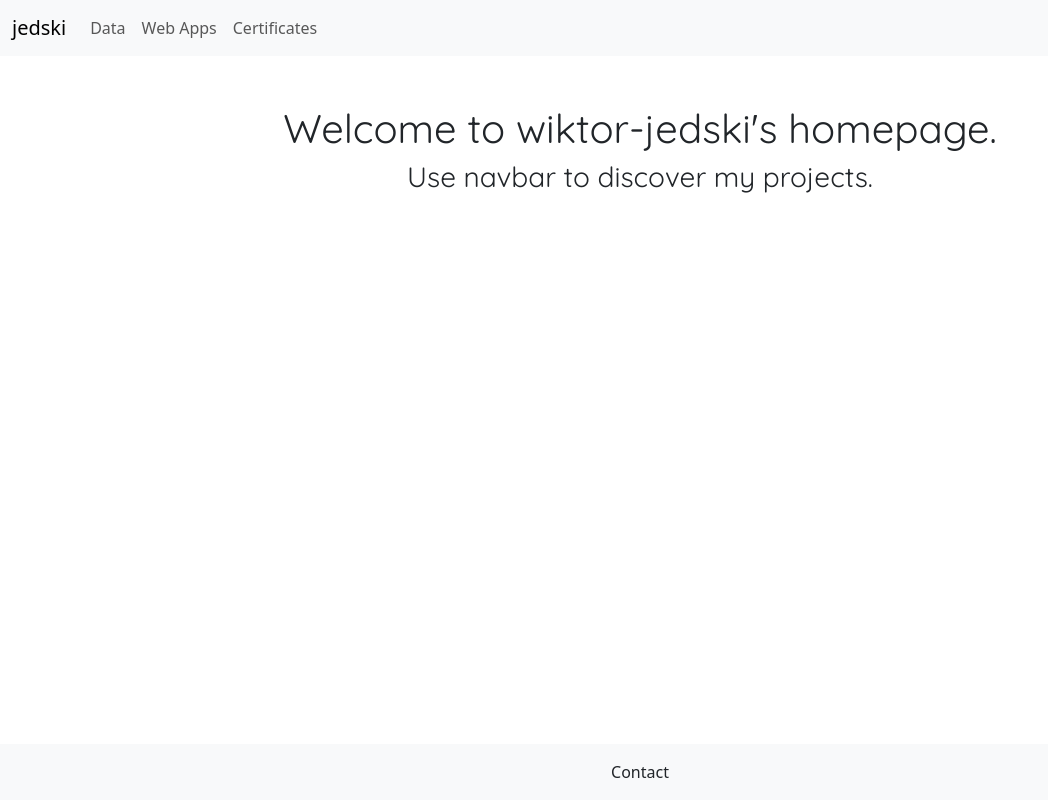
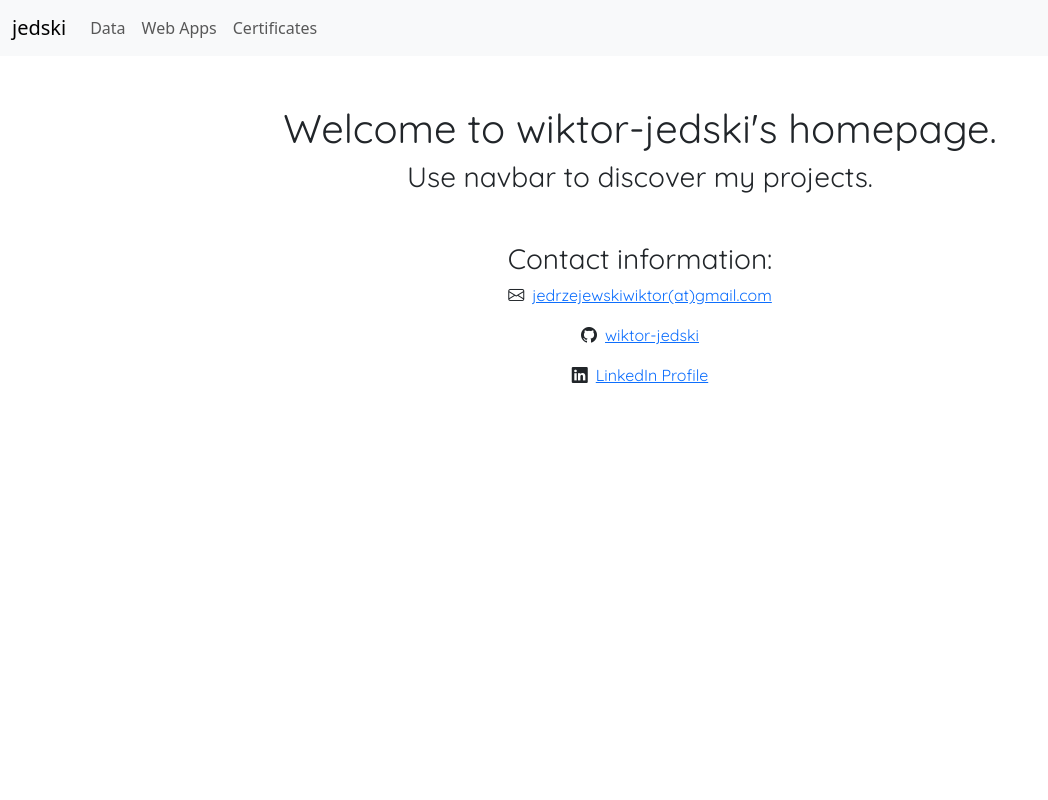
Before and after one commit to wiktor-jedski/showcase, a Django app: page / in a window 1280 px wide. Shown: the whole page, without its empty margins (0-1048 px from the left). Run offline with Django 4.2, Linux system fonts and the light colour scheme; some libraries are stand-ins or nearby versions.

Commit message:
Removed footer and moved contact info to index

```diff
--- a/templates/base.html
+++ b/templates/base.html
@@ -47,11 +47,5 @@
     </div>
 </main>
 
-<footer class="footer fixed-bottom py-3 text-center bg-light">
-  <div class="container">
-    <span class=""><a href="{% url 'contact' %}" class="nav-link nav-item">Contact</a></span>
-  </div>
-</footer>
-
 </body>
 </html>
--- a/templates/index.html
+++ b/templates/index.html
@@ -7,4 +7,10 @@
 {% block content %}
 <h1 class="text-center">Welcome to wiktor-jedski's homepage.</h1>
 <h3 class="text-center">Use navbar to discover my projects.</h3>
+<h3 class="text-center mt-5">Contact information:</h3>
+<div class="container text-center">
+  <p><i class="bi bi-envelope me-2"></i><a href="mailto:jedrzejewskiwiktor@gmail.com">jedrzejewskiwiktor(at)gmail.com</a></p>
+  <p><i class="bi bi-github me-2"></i><a href="https://github.com/wiktor-jedski">wiktor-jedski</a></p>
+  <p><i class="bi bi-linkedin me-2"></i><a href="https://www.linkedin.com/in/wiktor-j%C4%99drzejewski-089084181/">LinkedIn Profile</a></p>
+</div>
 {% endblock %}
```
